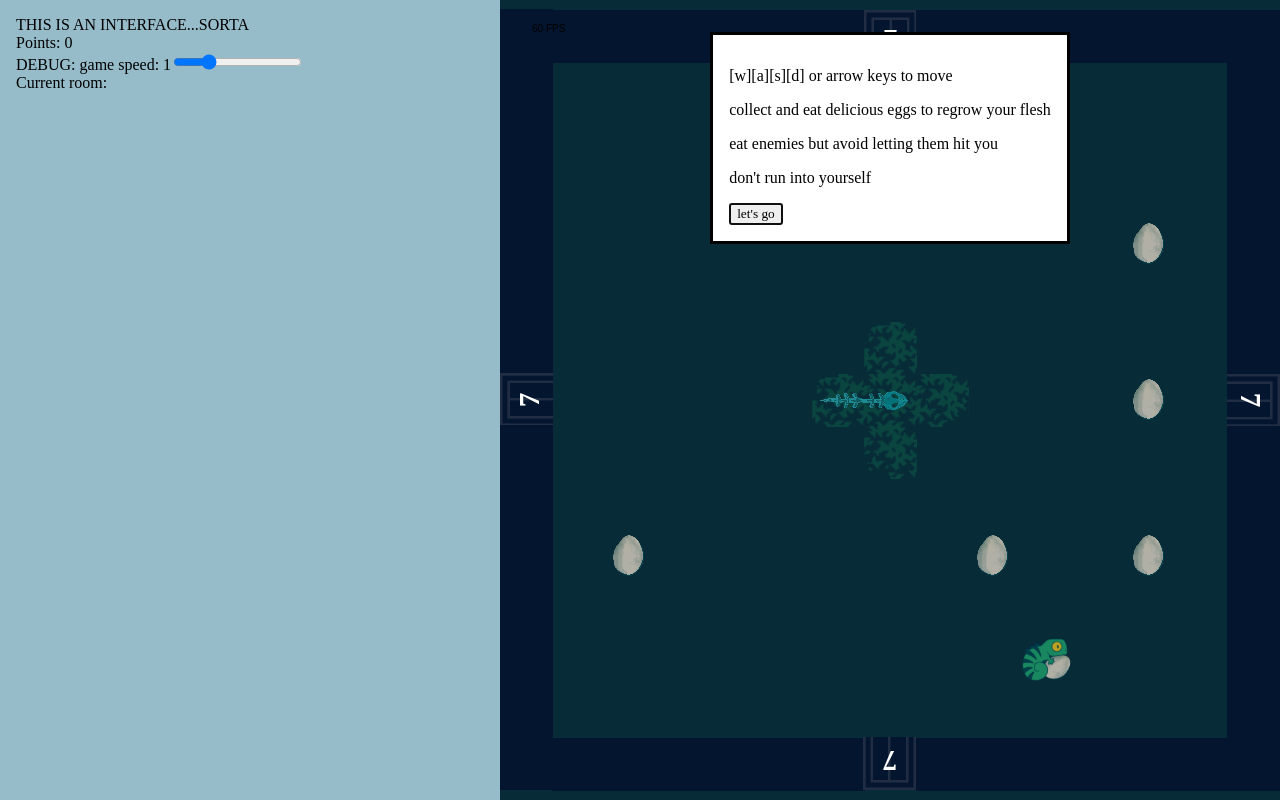
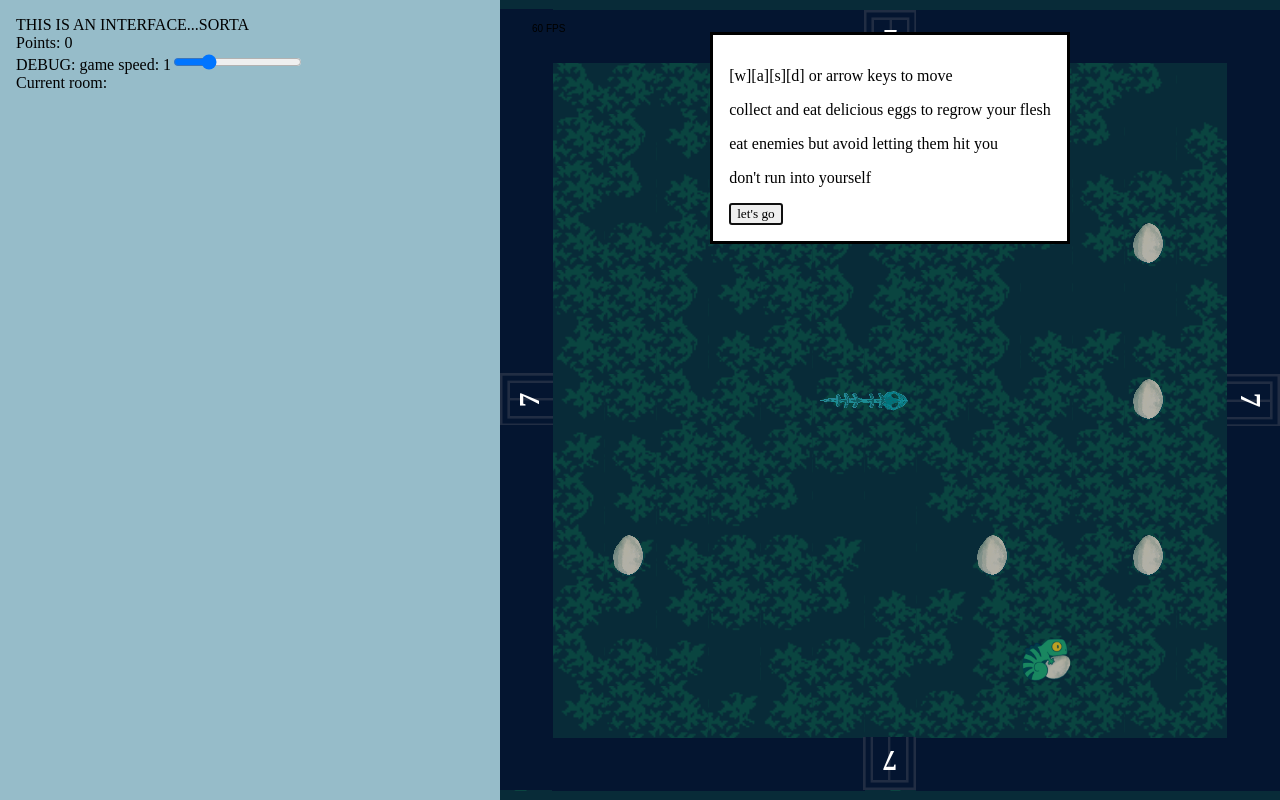
Before and after one commit to Thristhart/ld58, a React (Vite) app: page / in a window 1280 px wide. Built offline with nearby package versions, Linux system fonts and the light colour scheme; a web font is replaced by a local one.

Commit message:
make grass spread instantly

```diff
--- a/src/game.tsx
+++ b/src/game.tsx
@@ -7,7 +7,6 @@ import { imageLoadPromise } from "./images";
 import { Interface } from "./Interface/Interface";
 import { levelLoadPromise, levels } from "./levels/loadlevel";
 import { GrassTile } from "./model/entities/grasstile";
-import { Pickup } from "./model/entities/pickup";
 import { Player } from "./model/entities/player";
 import { GameState } from "./model/gamestate";
 import { GameWorld } from "./model/gameworld";
@@ -15,37 +14,19 @@ import { GameWorld } from "./model/gameworld";
 function createGameWorld() {
     const gameWorld = new GameWorld();
 
-    gameWorld.player = new Player({ x: 0, y: 0 }, gameWorld, Direction.East);
-    gameWorld.addEntity(gameWorld.player);
-    gameWorld.player.addSegment();
-    // gameWorld.player.addSegment();
-    // gameWorld.player.addSegment();
-    // gameWorld.player.addSegment();
-    // gameWorld.player.tryMove(Direction.North);
-
-    const initialGrassTile = new GrassTile({ x: 0, y: 0 }, gameWorld, 0);
-    gameWorld.addEntity(initialGrassTile);
-    initialGrassTile.spread();
-
-    // gameWorld.addEntity(new Buzzsaw({ x: 5, y: 5 }, gameWorld));
-
     const intro = gameWorld.createRoom(levels.basic, {
         x: -Math.floor(levels.basic.width / 2),
         y: -Math.floor(levels.basic.height / 2),
     });
     gameWorld.setGameState("roomsVisited", gameWorld.getGameState("roomsVisited").add(intro.id));
-    // gameWorld.createRoom(BatCountry, { x: intro.position.x, y: intro.position.y - BatCountry.height - 1 });
 
-    // punch out a door
-    // const doorPos = { x: 0, y: -IntroRoom.height / 2 - 1 };
-    // const ents = gameWorld.getEntitiesAt(doorPos);
-    // for (let ent of ents) {
-    //     if (ent instanceof Wall) {
-    //         gameWorld.removeEntity(ent);
-    //     }
-    // }
-    // const door = new OpenDoor(doorPos, gameWorld);
-    // gameWorld.addEntity(door);
+    gameWorld.player = new Player({ x: 0, y: 0 }, gameWorld, Direction.East);
+    gameWorld.addEntity(gameWorld.player);
+    gameWorld.player.addSegment();
+
+    const initialGrassTile = new GrassTile({ x: 0, y: 0 }, gameWorld, 0);
+    gameWorld.addEntity(initialGrassTile);
+    initialGrassTile.spread();
 
     // @ts-ignore
     window.DEBUG_gameWorld = gameWorld;
--- a/src/model/entities/grasstile.ts
+++ b/src/model/entities/grasstile.ts
@@ -67,6 +67,13 @@ export class GrassTile extends TileEntity {
             const newWangIndex = getValidWangTile(neighbors);
             const newTile = new GrassTile(targetPosition, gameWorld, newWangIndex);
             gameWorld.addEntity(newTile);
+            if (
+                gameWorld.getRoomContainingPosition(targetPosition) &&
+                gameWorld.getRoomContainingPosition(targetPosition) ==
+                    gameWorld.getRoomContainingPosition(gameWorld.player.position)
+            ) {
+                newTile.think(0);
+            }
         }
     }
 }
```
